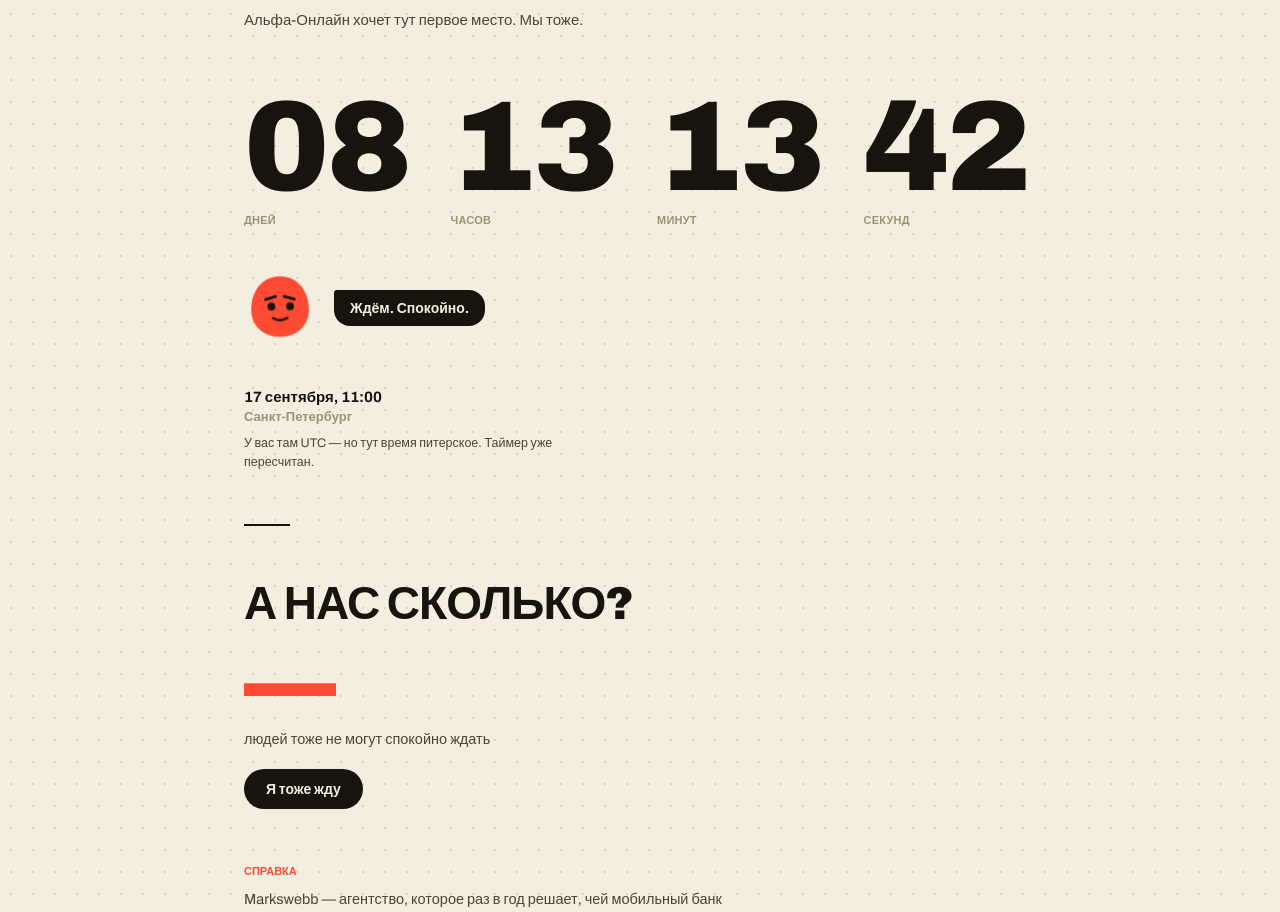
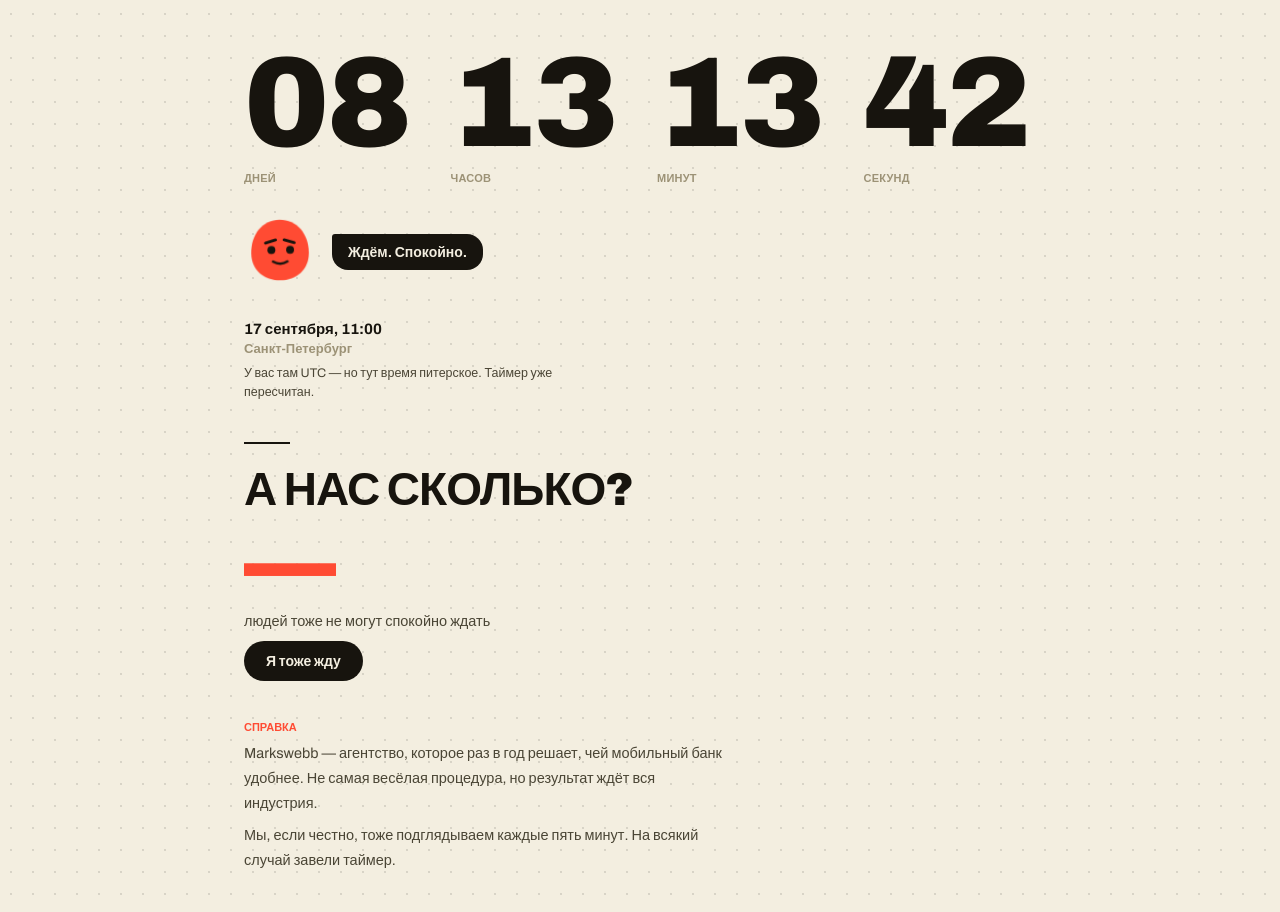
Before and after one commit to nevaybnina/nevaybnina, a Next.js app: page / in a window 1280 px wide. Shown: the part 415-1327 px from the top of the page. Built offline with nearby package versions, Linux system fonts and the light colour scheme; no server answers.

Commit message:
Update globals.css

```diff
--- a/app/globals.css
+++ b/app/globals.css
@@ -27,7 +27,7 @@ body {
 .page {
   width: 100%;
   max-width: 840px;
-  padding: 28px 24px 60px;
+  padding: 24px 24px 40px;
 }
 
 /* ---- top bar ---- */
@@ -68,7 +68,7 @@ body {
 
 /* ---- headline block ---- */
 .headline-block {
-  margin-top: 56px;
+  margin-top: 40px;
 }
 
 .headline {
@@ -79,7 +79,7 @@ body {
 }
 
 .event-name {
-  margin-top: 20px;
+  margin-top: 16px;
   font-weight: 800;
   font-size: clamp(30px, 7vw, 68px);
   max-width: 640px;
@@ -88,7 +88,7 @@ body {
 }
 
 .event-sub {
-  margin-top: 14px;
+  margin-top: 8px;
   font-size: 15px;
   color: var(--ink-soft);
   max-width: 460px;
@@ -97,7 +97,7 @@ body {
 
 /* ---- countdown ---- */
 .timer {
-  margin-top: 54px;
+  margin-top: 40px;
   display: grid;
   grid-template-columns: repeat(4, auto);
   gap: 8px 34px;
@@ -122,7 +122,7 @@ body {
 }
 
 .unit-label {
-  margin-top: 6px;
+  margin-top: 8px;
   font-size: 11px;
   font-weight: 700;
   color: var(--muted);
@@ -131,10 +131,12 @@ body {
 
 /* ---- character + mood line ---- */
 .companion-row {
-  margin-top: 46px;
+  margin-top: 32px;
   display: flex;
   align-items: center;
-  gap: 18px;
+  gap: 16px;
+  flex-wrap: wrap;
+  row-gap: 8px;
 }
 
 .companion {
@@ -219,11 +221,12 @@ body {
   padding: 10px 16px;
   border-radius: 3px 16px 16px 16px;
   transition: transform 0.2s ease;
+  max-width: 100%;
 }
 
 /* ---- meta / date + location ---- */
 .meta {
-  margin-top: 44px;
+  margin-top: 32px;
 }
 
 .meta-date {
@@ -240,7 +243,7 @@ body {
 }
 
 .meta-tz {
-  margin-top: 10px;
+  margin-top: 8px;
   font-size: 12.5px;
   color: var(--ink-soft);
   max-width: 380px;
@@ -249,7 +252,7 @@ body {
 
 /* ---- divider ---- */
 .divider {
-  margin: 52px 0 34px;
+  margin: 40px 0 24px;
   border: none;
   border-top: 2px solid var(--ink);
   width: 46px;
@@ -257,7 +260,7 @@ body {
 
 /* ---- about ---- */
 .about {
-  margin-top: 56px;
+  margin-top: 40px;
   max-width: 480px;
 }
 
@@ -265,7 +268,7 @@ body {
   font-size: 11px;
   font-weight: 700;
   color: var(--tomato);
-  margin-bottom: 10px;
+  margin-bottom: 8px;
 }
 
 .about p {
@@ -274,11 +277,11 @@ body {
   color: var(--ink-soft);
 }
 
-.about p + p { margin-top: 10px; }
+.about p + p { margin-top: 8px; }
 
-/* ---- wait counter ("Рђ РЅР°СЃ СЃРєРѕР»СЊРєРѕ?") ---- */
+/* ---- wait counter ("А нас сколько?") ---- */
 .wait-block {
-  margin-top: 56px;
+  margin-top: 0;
   max-width: 480px;
 }
 
@@ -290,7 +293,7 @@ body {
 }
 
 .wait-count {
-  margin-top: 14px;
+  margin-top: 8px;
   display: inline-block;
   font-weight: 900;
   font-variant-numeric: tabular-nums;
@@ -310,14 +313,14 @@ body {
 }
 
 .wait-sub {
-  margin-top: 6px;
+  margin-top: 8px;
   font-size: 14.5px;
   color: var(--ink-soft);
   min-height: 20px;
 }
 
 .wait-button {
-  margin-top: 18px;
+  margin-top: 8px;
   display: inline-block;
   background: var(--ink);
   color: var(--paper);
@@ -352,7 +355,7 @@ body {
 
 /* ---- footer ---- */
 .footer {
-  margin-top: 60px;
+  margin-top: 40px;
   font-size: 12px;
   color: var(--muted);
   font-style: italic;
@@ -361,10 +364,9 @@ body {
 @media (max-width: 520px) {
   .timer {
     grid-template-columns: repeat(2, auto);
-    row-gap: 26px;
+    row-gap: 24px;
     column-gap: 40px;
   }
-  .companion-row { margin-top: 38px; }
 }
 
 @media (prefers-reduced-motion: reduce) {
```
